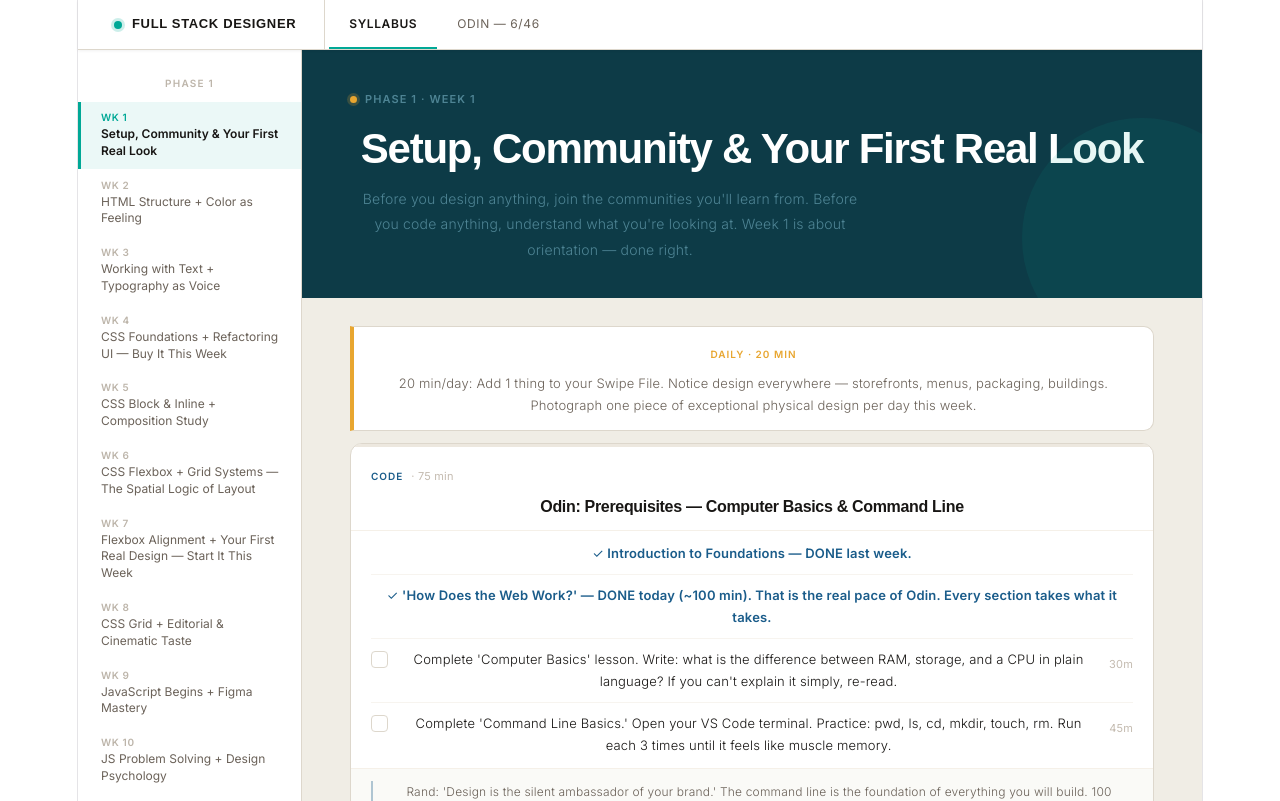
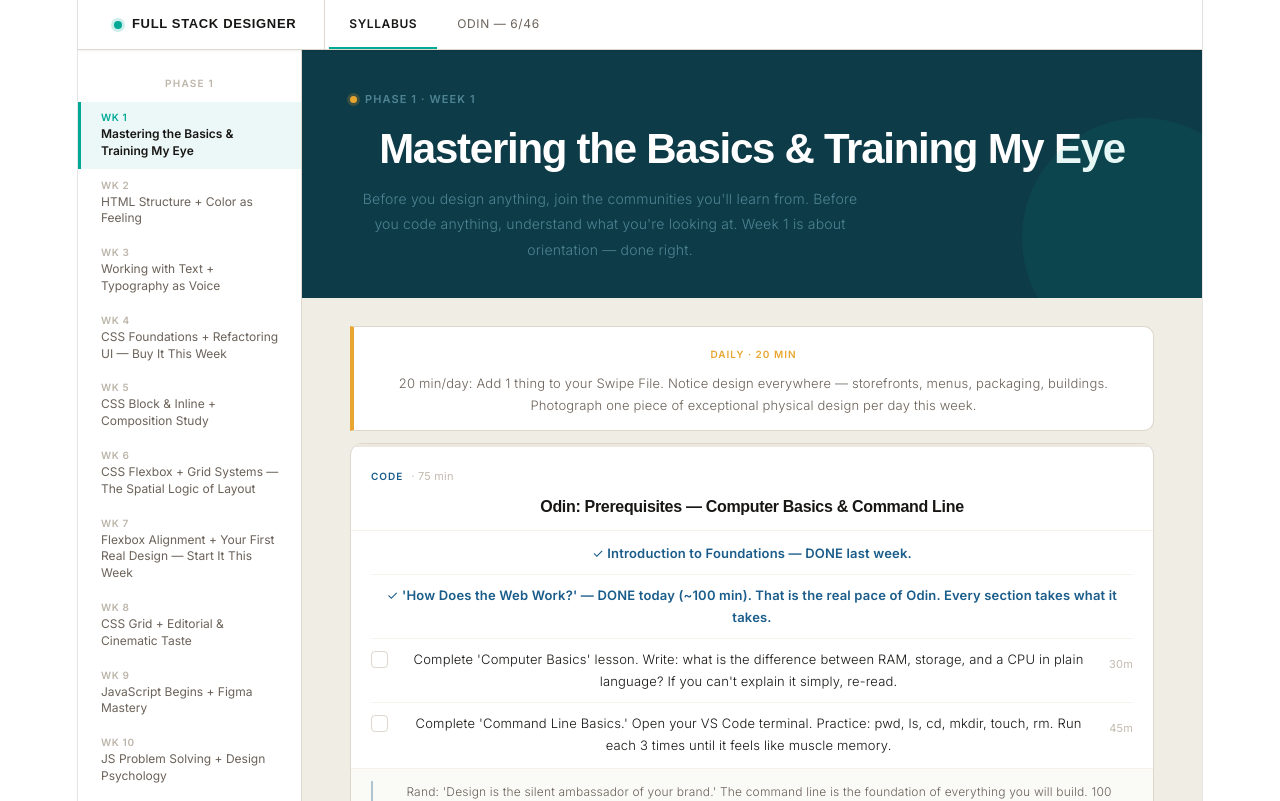
Before and after one commit to hyf-ideafactory/fullstack-designer-syllabus, a React (Vite) app: page / in a window 1280 px wide. Built offline with nearby package versions, Linux system fonts and the light colour scheme; a web font is replaced by a local one.

Commit message:
Revised Title for initial section

```diff
--- a/src/App.jsx
+++ b/src/App.jsx
@@ -26,7 +26,7 @@ const PHASES = [
     weeks: [
       {
         week: 1,
-        theme: "Setup, Community & Your First Real Look",
+        theme: "Mastering the Basics & Training My Eye",
         goal: "Before you design anything, join the communities you'll learn from. Before you code anything, understand what you're looking at. Week 1 is about orientation — done right.",
         sessions: [
           {
```
